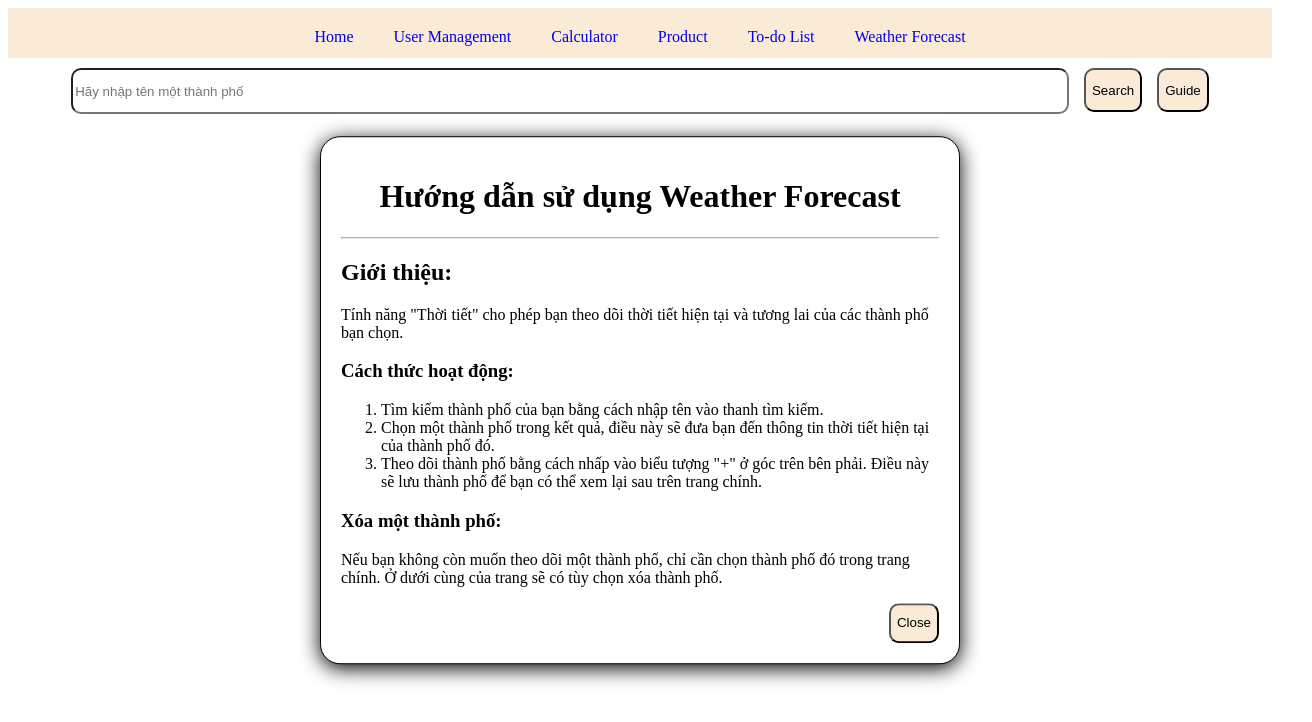
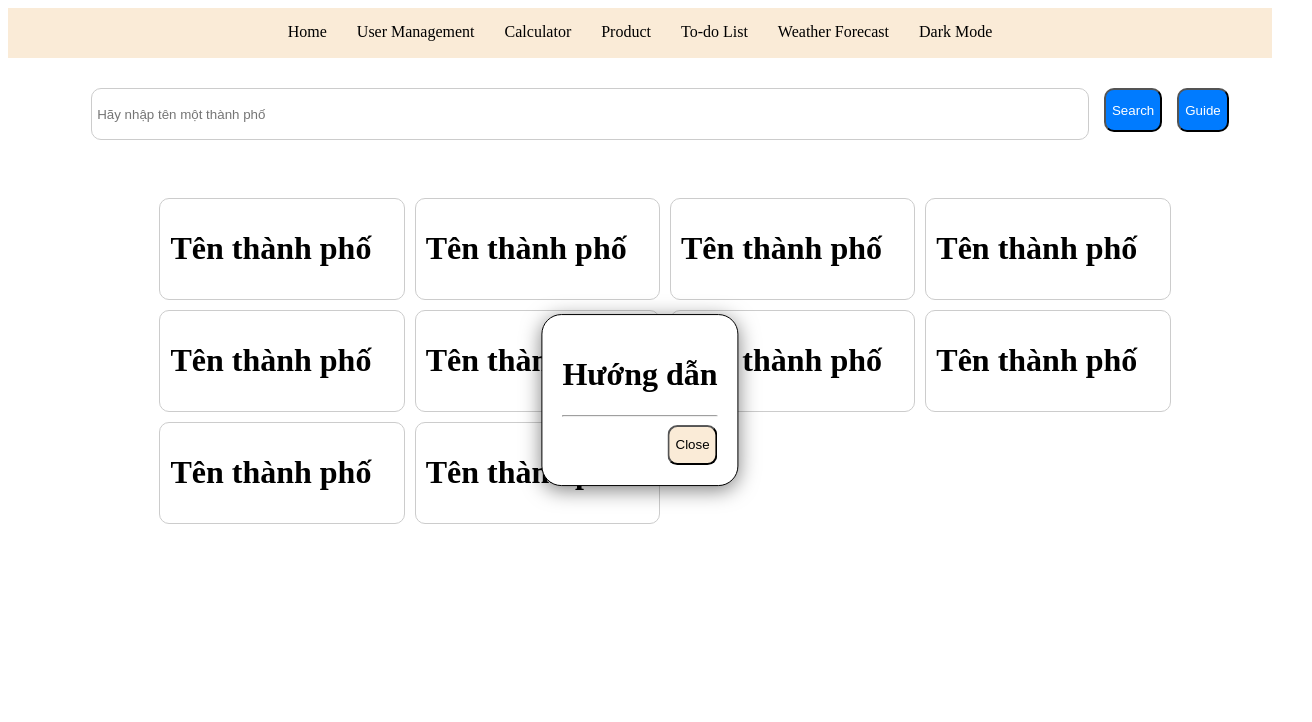
Before and after one commit to Nhat12072002/practice-vue-js, a Vue app: page /weather in a window 1280 px wide. Both pictures are taken after a click on the button "Guide". Shown: the top 722 px of the page, 1312 px wide, since content can reach past the window. Built offline with nearby package versions, Linux system fonts and the light colour scheme.

Commit message:
Add darkmode for app

```diff
--- a/src/App.vue
+++ b/src/App.vue
@@ -1,5 +1,5 @@
 <template>
-  <div id="app">
+  <div id="app" :class="{ 'dark-mode': isDarkMode }">
     <nav>
       <RouterLink class="nav-link" to="/">Home</RouterLink>
       <RouterLink class="nav-link" to="/user">User Management</RouterLink>
@@ -7,8 +7,9 @@
       <RouterLink class="nav-link" to="/product">Product</RouterLink>
       <RouterLink class="nav-link" to="/todo-list">To-do List</RouterLink>
       <RouterLink class="nav-link" to="/weather">Weather Forecast</RouterLink>
-
-
+      <a class="nav-link" @click="toggleDarkMode">
+        Dark Mode
+      </a>
     </nav>
     <RouterView/>
   </div>
@@ -16,23 +17,41 @@
 
 <script setup>
 import { RouterLink, RouterView } from "vue-router";
+import useDarkMode from './composables/userDarkMode';
+
+const { isDarkMode, toggleDarkMode } = useDarkMode();
 </script>
 
 <style>
-nav{
+nav {
   height: 50px;
-  width: auto;
   background-color: antiquewhite;
   display: flex;
   justify-content: center;
 }
-.nav-link{
-  gap: 5px;
-  padding: 20px;
-  text-decoration: none
+
+.nav-link {
+  padding: 15px;
+  text-decoration: none;
+  color: black;
+  cursor: pointer;
+  transition: background-color 0.3s, font-size 0.3s;
 }
-.nav-link:hover{
+
+.nav-link:hover {
   background-color: aqua;
   font-size: 20px;
 }
+
+.dark-mode nav {
+  background-color: #333;
+}
+
+.dark-mode .nav-link {
+  color: #ffffff;
+}
+
+.dark-mode .nav-link:hover {
+  background-color: #555;
+}
 </style>
--- /dev/null
+++ b/src/components/Weather/CardCityComponent.vue
@@ -0,0 +1,17 @@
+<template>
+    <div class="card-container">
+        <h1>Tên thành phố</h1>
+    </div>
+</template>
+
+<script setup>
+
+</script>
+
+<style scoped>
+.card-container{
+    border: #ccc solid 1px;
+    padding: 10px;
+    border-radius: 10px;
+}
+</style>
--- /dev/null
+++ b/src/components/Weather/ListCityComponent.vue
@@ -0,0 +1,18 @@
+<template>
+    <div class="list-container">
+        <slot></slot>
+    </div>
+</template>
+
+<script setup>
+
+</script>
+
+<style scoped>
+.list-container{
+    width: 80%;
+    height: 100%;
+    display: grid;
+    grid-template-columns: repeat(4,1fr);
+}
+</style>
--- /dev/null
+++ b/src/composables/userDarkMode.js
@@ -0,0 +1,31 @@
+import { ref, onMounted, watch } from 'vue';
+
+// Khởi tạo trạng thái isDarkMode và lấy giá trị từ localStorage nếu có
+const isDarkMode = ref(localStorage.getItem('darkMode') === 'true');
+
+function toggleDarkMode() {
+    // nếu isDarkMode hiện tại khác với isDarkMode tức đang kiểm tra value true hoặc false của isDarkMode và lưu vào localStorage
+  isDarkMode.value = !isDarkMode.value;
+  // Lưu trạng thái vào localStorage
+  localStorage.setItem('darkMode', isDarkMode.value);
+}
+
+export default function useDarkMode() {
+  // Khi component mount, thiết lập class cho body nếu isDarkMode = true
+  onMounted(() => {
+    if (isDarkMode.value) {
+      document.body.classList.add('dark-mode');
+    }
+  });
+
+  // Theo dõi isDarkMode và cập nhật class của body khi thay đổi
+  watch(isDarkMode, (newValue) => {
+    if (newValue) {
+      document.body.classList.add('dark-mode');
+    } else {
+      document.body.classList.remove('dark-mode');
+    }
+  });
+
+  return { isDarkMode, toggleDarkMode };
+}
--- a/src/views/CalculatorView.vue
+++ b/src/views/CalculatorView.vue
@@ -1,5 +1,5 @@
 <template>
-    <div class="container">
+    <div class="container" :class="{ 'dark-mode': isDarkMode }">
     <div class="calculator-container">
         <h1>Máy tính bỏ túi</h1>
         <div class="result">
@@ -27,10 +27,12 @@
 </template>
 
 <script setup>
+import useDarkMode from '../composables/userDarkMode.js';
 import ResultComponent from "@/components/calculator/ResultComponent.vue"
 import ButtonComponent from "@/components/calculator/ButtonComponent.vue"
 import ListButtonComponent from "@/components/calculator/ListButtonComponent.vue"
 import { ref } from "vue"
+const { isDarkMode } = useDarkMode();
 const valueDisplay= ref('')
 const input = (value)=>{
     valueDisplay.value+=value
@@ -44,21 +46,70 @@ const clearAll= () => {
 </script>
 
 <style scoped>
-.container{
+.container {
     display: grid;
     align-items: center;
     justify-content: center;
     margin-top: 30px;
 }
-.calculator-container{
+
+.calculator-container {
     width: 300px;
-    border: black solid 1px;
+    border: 1px solid black;
     padding: 20px;
     display: grid;
     align-items: center;
     justify-content: center;
+    background-color: white;
+    color: black;
+    border-radius: 10px;
+    transition: background-color 0.3s, color 0.3s;
 }
-h1{
+.dark-mode .container{
+    background-color: #2d2d2d;
+    padding: 50px;
+}
+.dark-mode .calculator-container {
+    background-color: #2d2d2d;
+    color: white;
+    border-color: #444;
+}
+
+h1 {
     text-align: center;
+    font-size: 24px;
+    margin-bottom: 20px;
+    transition: color 0.3s;
 }
+
+.dark-mode h1 {
+    color: #e0e0e0;
+}
+
+button {
+    padding: 10px;
+    margin: 5px;
+    font-size: 18px;
+    border-radius: 5px;
+    border: 1px solid #ccc;
+    background-color: #f0f0f0;
+    color: black;
+    cursor: pointer;
+    transition: background-color 0.3s, color 0.3s;
+}
+
+button:hover {
+    background-color: #d0d0d0;
+}
+
+.dark-mode button {
+    background-color: #444;
+    color: white;
+    border-color: #666;
+}
+
+.dark-mode button:hover {
+    background-color: #555;
+}
+
 </style>
--- a/src/views/CreateUserView.vue
+++ b/src/views/CreateUserView.vue
@@ -1,5 +1,5 @@
 <template>
-    <div class="container">
+    <div class="container" :class="{ 'dark-mode': isDarkMode }">
     <div class="form-container">
         <h1>Đăng ký thông tin nhân viên</h1>
         <form @submit.prevent="submit()" >
@@ -44,6 +44,9 @@ import { ref } from 'vue'
 import axios from 'axios';
 import DialogComponent from '@/components/Form/DialogComponent.vue';
 import { useRouter } from 'vue-router';
+import useDarkMode from '../composables/userDarkMode.js';
+const { isDarkMode } = useDarkMode();
+
 const showDialog=ref(false)
 const title= ref('')
 const content= ref('')
@@ -114,42 +117,90 @@ const validatePhoneNum= ()=>{
 </script>
 
 <style scoped>
-.container{
+.container {
     display: grid;
     align-items: center;
     justify-content: center;
+    transition: background-color 0.3s, color 0.3s;
 }
-.form-container{
-    border: black solid 1px;
+
+.form-container {
+    border: 1px solid black;
     margin-top: 20px;
     padding: 30px;
+    transition: background-color 0.3s, color 0.3s;
 }
-form{
+
+form {
     margin-top: 20px;
 }
+
 .fullName,
 .phoneNum,
 .skill,
-button{
+button {
     margin-top: 20px;
 }
+
 button,
 input[type="text"],
 input[type="tel"],
-select{
+select {
     width: 200px;
     border-radius: 5px;
+    transition: background-color 0.3s, color 0.3s;
 }
+
 .submit,
 input[type="text"],
 input[type="tel"],
-select{
+select {
     float: right;
 }
-.error{
+
+.error {
     color: red;
 }
-.success{
+
+.success {
     color: green;
 }
+
+.dark-mode {
+    background-color: #2d2d2d;
+    color: white;
+    width: 100%;
+    height: 100%;
+}
+
+.dark-mode .form-container {
+    padding: 50px;
+    background-color: #3a3a3a;
+    border: 1px solid #444;
+}
+
+.dark-mode .error {
+    color: #ff6b6b;
+}
+
+.dark-mode .success {
+    color: #a0e8a1;
+}
+
+.dark-mode button,
+.dark-mode input[type="text"],
+.dark-mode input[type="tel"],
+.dark-mode select {
+    background-color: #444;
+    color: white;
+    border: 1px solid #666;
+}
+
+.dark-mode button:hover,
+.dark-mode input[type="text"]:hover,
+.dark-mode input[type="tel"]:hover,
+.dark-mode select:hover {
+    background-color: #555;
+}
+
 </style>
--- a/src/views/HomeView.vue
+++ b/src/views/HomeView.vue
@@ -1,5 +1,5 @@
 <template>
-    <div class="home-container">
+    <div class="home-container" :class="{'dark-mode': isDarkMode}">
         <h1>Trang chủ</h1>
         <div class="btn-route">
             <button class="btn-home" @click="route.push('/product')">Xem sản phẩm</button>
@@ -11,12 +11,13 @@
 
 <script setup>
 import { useRouter } from 'vue-router';
-
+import useDarkMode from '../composables/userDarkMode.js';
+const { isDarkMode } = useDarkMode();
 const route=useRouter()
 </script>
 
 <style scoped>
-.home-container{
+.home-container {
   background-color: paleturquoise;
   width: 100%;
   height: 650px;
@@ -25,9 +26,37 @@ const route=useRouter()
   justify-content: center;
   flex-direction: column;
   margin-top: 20px;
+  transition: background-color 0.3s ease;
 }
 
-.btn-home{
+.home-container.dark-mode {
+  background-color: #333;
+  color: white;
+}
+
+.btn-home {
   margin-left: 10px;
 }
+
+.toggle-btn {
+  margin-top: 20px;
+  padding: 10px 20px;
+  background-color: #007bff;
+  color: white;
+  border: none;
+  cursor: pointer;
+}
+
+.toggle-btn:hover {
+  background-color: #0056b3;
+}
+
+.home-container.dark-mode .toggle-btn {
+  background-color: #555;
+  color: #ddd;
+}
+
+.home-container.dark-mode .toggle-btn:hover {
+  background-color: #333;
+}
 </style>
--- a/src/views/ProductView.vue
+++ b/src/views/ProductView.vue
@@ -1,5 +1,5 @@
 <template>
-    <div class="product-container">
+    <div class="product-container" :class="{'dark-mode':isDarkMode}">
             <h1>DANH SÁCH SẢN PHẨM</h1>
 
         <button>Thêm sản phẩm mới</button>
@@ -16,6 +16,8 @@
 <script setup>
 import axios from 'axios';
 import { onMounted, ref } from 'vue';
+import useDarkMode from '../composables/userDarkMode.js';
+const { isDarkMode } = useDarkMode();
 const productData= ref([])
 onMounted(async ()=>{
     const response= await axios.get('https://fakestoreapi.com/products')
@@ -24,30 +26,69 @@ onMounted(async ()=>{
 </script>
 
 <style scoped>
-.product-container{
+.product-container {
     display: flex;
     align-items: center;
     justify-content: center;
     flex-direction: column;
+    transition: background-color 0.3s ease, color 0.3s ease;
+    padding: 20px;
 }
 
-.list-card{
+.product-container.dark-mode {
+    background-color: #2c2c2c;
+    color: white;
+}
+
+h1 {
+    font-size: 2em;
+    margin-bottom: 20px;
+}
+
+button {
+    padding: 10px 20px;
+    background-color: #007bff;
+    color: white;
+    border: none;
+    cursor: pointer;
+    border-radius: 5px;
+    margin-bottom: 20px;
+}
+
+button:hover {
+    background-color: #0056b3;
+}
+
+.list-card {
     display: grid;
-    grid-template-columns: repeat(4,1fr);
+    grid-template-columns: repeat(4, 1fr);
     margin-top: 20px;
-    gap: 10px
+    gap: 10px;
 }
-.card{
-    border: black solid 1px;
+
+.card {
+    border: 1px solid #ccc;
     padding: 20px;
     border-radius: 10px;
     display: flex;
     flex-direction: column;
     justify-content: center;
     align-items: center;
+    background-color: white;
+    transition: background-color 0.3s ease, border-color 0.3s ease;
 }
-img{
+
+.product-container.dark-mode .card {
+    background-color: #444;
+    border-color: #555;
+}
+
+img {
     width: 150px;
     height: 150px;
 }
+
+.product-container.dark-mode .card h1, .product-container.dark-mode .card p {
+    color: white;
+}
 </style>
--- a/src/views/TodoView.vue
+++ b/src/views/TodoView.vue
@@ -1,5 +1,5 @@
 <template>
-    <div class="container">
+    <div class="container" :class="{'dark-mode':isDarkMode}">
       <div class="todo-container">
         <div class="header">
           <h1>To-do List</h1>
@@ -47,7 +47,8 @@
   import DropdownComponent from '@/components/Todo/DropdownComponent.vue';
   import axios from 'axios';
   import { onMounted, ref } from 'vue';
-
+  import useDarkMode from '../composables/userDarkMode.js';
+const { isDarkMode } = useDarkMode();
   const showDropdown = ref(false);
   const confirmShowDropdown = () => {
     showDropdown.value = !showDropdown.value;
@@ -97,15 +98,15 @@
     fetchTasks();
   };
   </script>
-
   <style scoped>
-.container{
+  .container {
     width: 100%;
     display: flex;
     justify-content: center;
     align-items: center;
   }
-.todo-container{
+
+  .todo-container {
     width: 50%;
     border: black solid 1px;
     margin-top: 20px;
@@ -117,7 +118,8 @@
     padding: 20px;
     background-color: gray;
   }
-.content{
+
+  .content {
     background-color: white;
     padding: 50px;
     width: 80%;
@@ -127,54 +129,89 @@
     align-items: center;
     border-radius: 20px;
   }
-.addTask{
+
+  .addTask {
     width: 100%;
-    height: 100%x;
   }
+
   input[type="text"] {
     height: 35px;
     margin-right: 10px;
     width: 85%;
   }
-.dropdown{
+
+  .dropdown {
     width: 100%;
     margin-top: 10px;
   }
-.dropdown-items{
+
+  .dropdown-items {
     border: black solid 1px;
     width: 100%;
     text-align: center;
     border-radius: 20px;
   }
-.dropdown-items:hover{
-    border: black solid 1px;
-    width: 100%;
-    text-align: center;
-    background-color: rgb(0,0,0,0.5);
+
+  .dropdown-items:hover {
+    background-color: rgb(0, 0, 0, 0.5);
   }
-.btn-dropdown{
+
+  .btn-dropdown {
     border-radius: 10px;
     width: 20%;
   }
-.list-task{
+
+  .list-task {
     display: block;
     width: 100%;
   }
-ul li{
+
+  ul li {
     list-style: none;
     width: 100%;
     justify-content: flex-start;
   }
-li{
+
+  li {
     align-items: center;
     justify-content: center;
     display: flex;
   }
-ul{
+
+  ul {
     display: flex;
   }
-.btn-items{
+
+  .btn-items {
     margin-left: 5px;
     border-radius: 5px;
   }
+
+  .container.dark-mode .todo-container {
+    background-color: #333;
+  }
+
+  .container.dark-mode .content {
+    background-color: white;
+  }
+
+  .container.dark-mode input[type="text"],
+  .container.dark-mode .btn-items,
+  .container.dark-mode .btn-dropdown {
+    background-color: #555;
+    color: white;
+  }
+
+  .container.dark-mode .dropdown-items {
+    background-color: #444;
+    border-color: #555;
+  }
+
+  .container.dark-mode .dropdown-items:hover {
+    background-color: #666;
+  }
+
+  .container.dark-mode li span {
+    color: white;
+  }
   </style>
--- a/src/views/UserManagementView.vue
+++ b/src/views/UserManagementView.vue
@@ -1,5 +1,5 @@
 <template>
-    <div class="user-container">
+    <div class="user-container":class="{'dark-mode':isDarkMode}">
         <h1>Quản lý nhân viên</h1>
         <div>
             <button @click="createForm()">Create New User</button>
@@ -30,6 +30,8 @@
 import axios from "axios";
 import { ref } from "vue";
 import { useRouter } from "vue-router"
+import useDarkMode from '../composables/userDarkMode.js';
+const { isDarkMode } = useDarkMode();
 const router= useRouter()
 const createForm = () => {
     router.push('/user/createUser')
@@ -84,4 +86,35 @@ td{
 tr:hover{
     background-color: rgb(192, 201, 201);
 }
+.dark-mode {
+    background-color: #121212;
+    color: #ffffff;
+}
+
+.dark-mode button {
+    background-color: #333;
+    color: #fff;
+}
+
+.dark-mode button:hover {
+    background-color: #555;
+}
+
+.dark-mode table {
+    border: 1px solid #333;
+}
+
+.dark-mode th {
+    background-color: #444;
+    color: #fff;
+}
+
+.dark-mode td {
+    background-color: #333;
+    color: #fff;
+}
+
+.dark-mode tr:hover {
+    background-color: #555;
+}
 </style>
--- a/src/views/WeatherView.vue
+++ b/src/views/WeatherView.vue
@@ -1,52 +1,88 @@
 <template>
-    <div class="weather-container">
+    <div class="weather-container" :class="{ 'dark-mode': isDarkMode }">
       <div class="search-city">
-            <input type="text" placeholder="Hãy nhập tên một thành phố"/>
-            <button>Search</button>
-            <button @click="showDialogGuide()">Guide</button>
+        <input
+          type="text"
+          placeholder="Hãy nhập tên một thành phố"
+          v-model="key"
+          @input="getSearchResults"
+        />
+        <div class="key-search" v-if="searchResultsByAPI.length">
+          <div
+            v-for="(result, index) in searchResultsByAPI"
+            :key="index"
+            @click="selectResult(result)"
+            class="result-item"
+          >
+            {{ result.city }}, {{ result.prov }}, {{ result.countryname }}
           </div>
-        <DialogGuideComponent :showDialog="showDialog" :title="title" @close="closeDialog()" class="dialog-container">
+        </div>
+        <button @click="searchCity">Search</button>
+        <button @click="showDialogGuide">Guide</button>
+      </div>
+      <DialogGuideComponent
+        :showDialog="showDialog"
+        :title="title"
+        @close="closeDialog()"
+        class="dialog-container"
+      >
         <template v-slot:content>
-                <div>
-                    <h2>Giới thiệu:</h2>
-                    <p>
-                        Tính năng "Thời tiết" cho phép bạn theo dõi thời tiết hiện tại và tương lai của các thành phố bạn chọn.
-                    </p>
-
-                    <h3>Cách thức hoạt động:</h3>
-                    <ol>
-                        <li>Tìm kiếm thành phố của bạn bằng cách nhập tên vào thanh tìm kiếm.</li>
-                        <li>Chọn một thành phố trong kết quả, điều này sẽ đưa bạn đến thông tin thời tiết hiện tại của thành phố đó.</li>
-                        <li>Theo dõi thành phố bằng cách nhấp vào biểu tượng "+" ở góc trên bên phải. Điều này sẽ lưu thành phố để bạn có thể xem lại sau trên trang chính.</li>
-                    </ol>
-
-                    <h3>Xóa một thành phố:</h3>
-                    <p>
-                        Nếu bạn không còn muốn theo dõi một thành phố, chỉ cần chọn thành phố đó trong trang chính. Ở dưới cùng của trang sẽ có tùy chọn xóa thành phố.
-                    </p>
-                </div>
+          <!-- Nội dung hướng dẫn -->
         </template>
       </DialogGuideComponent>
-        <div class="list-city-container"></div>
+      <ListCityComponent class="list-city-container">
+        <CardCityComponent v-for="i in 10" :key="i" />
+      </ListCityComponent>
     </div>
   </template>
 
   <script setup>
+  import { ref } from 'vue';
+  import useDarkMode from '../composables/userDarkMode.js';
+  import CardCityComponent from '@/components/Weather/CardCityComponent.vue';
   import DialogGuideComponent from '@/components/Weather/DialogGuideComponent.vue';
-import { ref } from 'vue';
-const title= ref("")
-const showDialog= ref(false)
-const showDialogGuide= () =>{
-    if(showDialog.value==false){
-    showDialog.value= true
-    title.value="Hướng dẫn sử dụng Weather Forecast"
-    } else {
-        showDialog.value=false
+  import ListCityComponent from '@/components/Weather/ListCityComponent.vue';
+  import axios from 'axios';
+
+  const { isDarkMode } = useDarkMode();
+  const title = ref("");
+  const key = ref("");
+  const api_key = "99482279187979344176x40111";
+  const showDialog = ref(false);
+  const searchResultsByAPI = ref([]);
+
+  // Các hàm xử lý logic tìm kiếm, hiển thị dialog
+  const getSearchResults = async () => {
+    if (key.value.trim() === '') {
+      searchResultsByAPI.value = [];
+      return;
     }
+
+    try {
+      const response = await axios.get(`https://api.example.com/search?query=${key.value}&api_key=${api_key}`);
+      searchResultsByAPI.value = response.data.results || [];
+    } catch (error) {
+      console.error("Error fetching search results:", error);
     }
-const closeDialog=()=>{
-    showDialog.value=false
-}
+  };
+
+  const searchCity = () => {
+    // Logic tìm kiếm theo từ khóa và hiển thị kết quả
+  };
+
+  const showDialogGuide = () => {
+    title.value = "Hướng dẫn";
+    showDialog.value = true;
+  };
+
+  const closeDialog = () => {
+    showDialog.value = false;
+  };
+
+  const selectResult = (result) => {
+    key.value = result.city;
+    searchResultsByAPI.value = [];
+  };
   </script>
 
   <style scoped>
@@ -58,38 +94,93 @@ const closeDialog=()=>{
     flex-direction: column;
     justify-content: center;
     align-items: center;
+    background-color: white;
+    color: black;
+    transition: background-color 0.3s ease, color 0.3s ease;
+    padding: 20px;
+  }
 
+  .dark-mode .weather-container {
+    background-color: #1e1e1e;
+    color: #e0e0e0;
+    width: 100%;
+    height: 100%;
   }
-.search-city{
-    width:90%;
+
+  .search-city {
+    width: 90%;
     height: 100px;
     display: flex;
     gap: 15px;
   }
-input[type="text"]{
+
+  input[type="text"] {
     width: 90%;
     height: 40%;
     border-radius: 10px;
+    padding: 5px;
+    border: 1px solid #ccc;
+  }
 
-}
-button{
+  button {
     height: 44%;
     border-radius: 10px;
+    background-color: #007bff;
+    color: white;
+    transition: background-color 0.3s ease;
   }
-.dialog-container{
+
+  .dark-mode button {
+    background-color: #444;
+    color: #e0e0e0;
+  }
+
+  .key-search {
+    background-color: white;
+    border: 1px solid #ddd;
+    border-radius: 5px;
+    margin-top: 5px;
+    padding: 5px;
+    width: 90%;
+    max-height: 200px;
+    overflow-y: auto;
+  }
+
+  .dark-mode .key-search {
+    background-color: #2c2c2c;
+    border-color: #555;
+  }
+
+  .result-item {
+    padding: 5px;
+    cursor: pointer;
+    transition: background-color 0.3s;
+  }
+
+  .result-item:hover {
+    background-color: #e0e0e0;
+  }
+
+  .dark-mode .result-item:hover {
+    background-color: #555;
+  }
+
+  .dialog-container {
     position: fixed;
-    border: black solid 1px;
+    border: 1px solid black;
     z-index: 1;
     border-radius: 20px;
     padding: 20px;
     top: 50%;
     left: 50%;
     transform: translate(-50%, -50%);
-    box-shadow: 0 4px 20px rgba(0, 0, 0, 5);
-    animation: fadeIn 0.3s ease;
+    box-shadow: 0 4px 20px rgba(0, 0, 0, 0.5);
     background-color: white;
+    color: black;
   }
-.list-city-container{
-    z-index: 0;
+
+  .dark-mode .dialog-container {
+    background-color: #333;
+    color: #e0e0e0;
   }
   </style>
```
Lines whose indentation alone changed are shown as unchanged.
